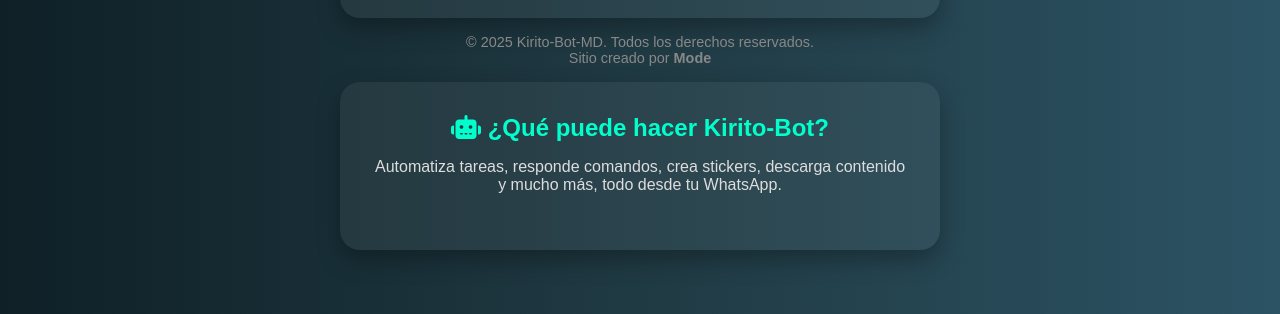
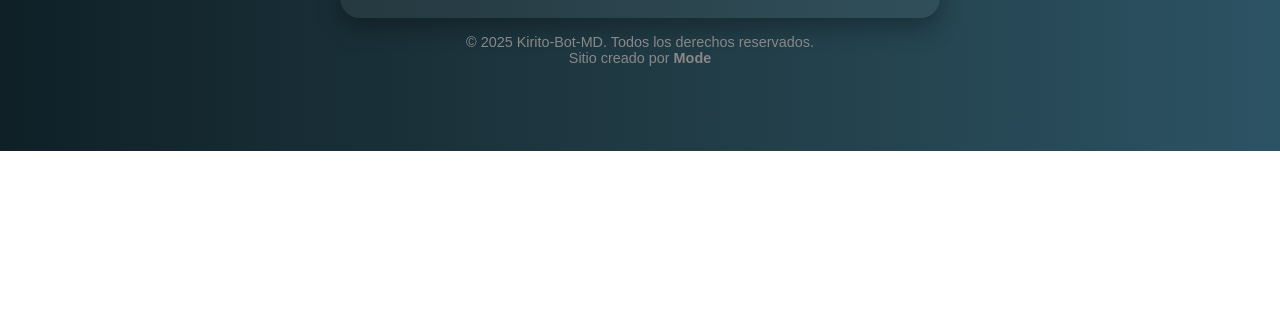
Before and after one commit to Deylin-Eliac/media-fun, a plain HTML site: page index.html in a window 1280 px wide. Shown: the part 649-963 px from the top of the page. After the commit the page ends 800 px from the top, so only its background shows below. Drawn offline with Linux system fonts and the light colour scheme.

Commit message:
Actualizar index.html

```diff
--- a/index.html
+++ b/index.html
@@ -128,8 +128,3 @@
   </footer>
 </body>
 </html>
-
-<section class="bot-info">
-  <h2><i class="fas fa-robot"></i> ¿Qué puede hacer Kirito-Bot?</h2>
-  <p>Automatiza tareas, responde comandos, crea stickers, descarga contenido y mucho más, todo desde tu WhatsApp.</p>
-</section>
```
